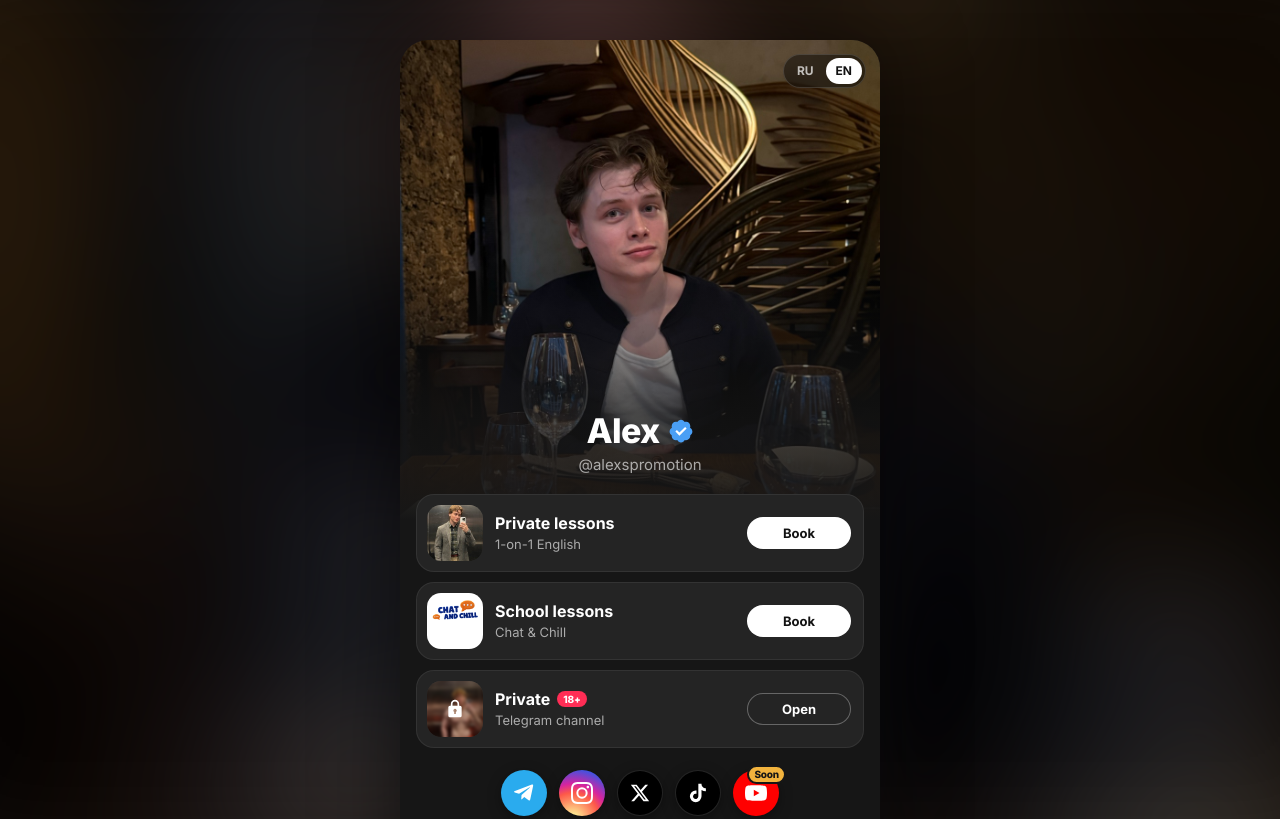
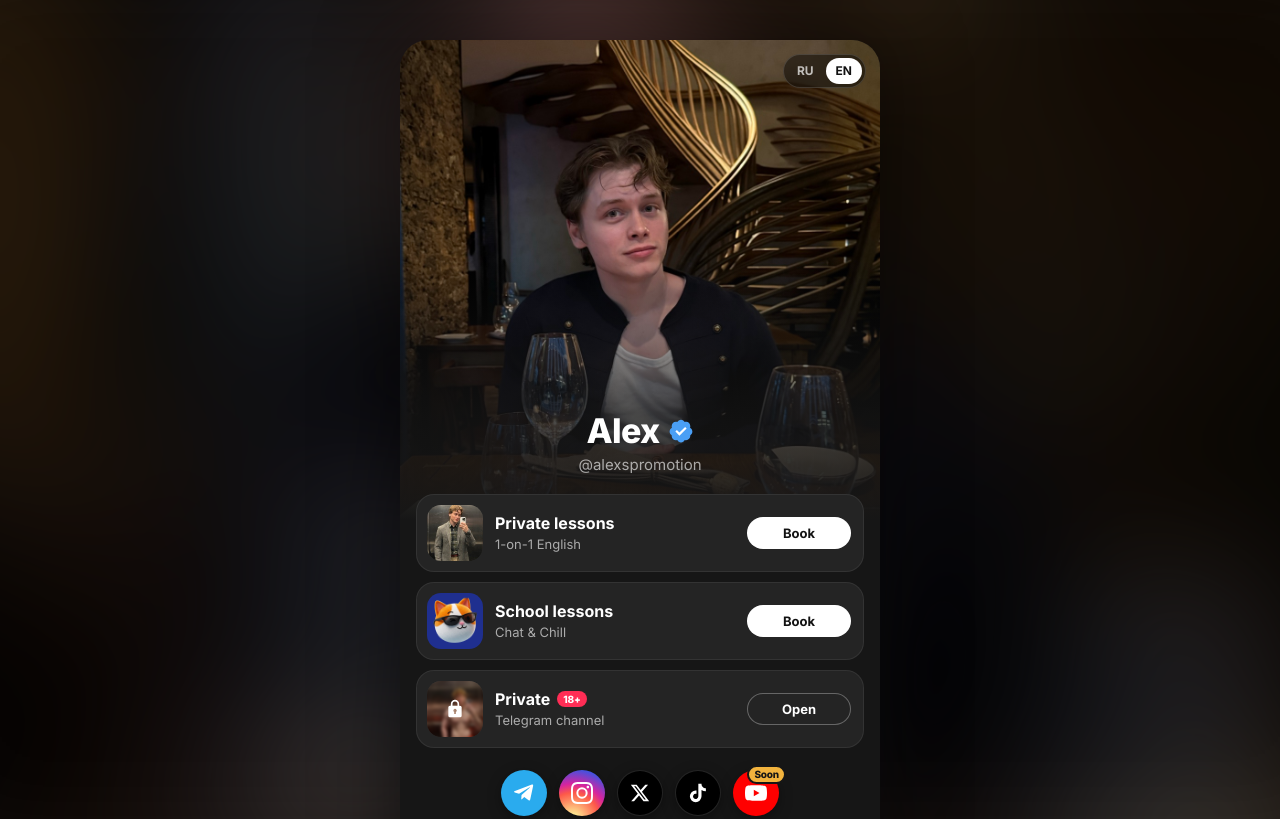
Before and after one commit to AnnKazanskaya/alexs-card, a plain HTML site: page index.html in a window 1280 px wide. Shown: the top 819 px of the page. Drawn offline with Linux system fonts and the light colour scheme.

Commit message:
Визитка: иконка школы — кот на синем фоне вместо длинного логотипа
Co-Authored-By: Claude Opus 5.5 <noreply@anthropic.com>

```diff
--- a/index.html
+++ b/index.html
@@ -103,8 +103,8 @@
   .book:active{transform:scale(.985)}
   .book .th{width:56px; height:56px; border-radius:14px; overflow:hidden; flex:none; background:#333}
   .book .th img{width:100%; height:100%; object-fit:cover; object-position:50% 20%; display:block}
-  .book .th.school{background:#fff}
-  .book .th.school img{object-fit:contain; padding:0 3px}
+  .book .th.school{background:#1f2f8f}
+  .book .th.school img{object-fit:cover; padding:2px}
   .book .t{flex:1; min-width:0}
   .book .t b{display:block; font-size:16px; font-weight:700; white-space:nowrap; overflow:hidden; text-overflow:ellipsis}
   .book .t span{display:block; font-size:13px; color:var(--muted); margin-top:3px; line-height:1.3}
@@ -224,7 +224,7 @@
       <span class="go" data-i18n="book">Записаться</span>
     </a>
     <a class="book" href="https://chill.education/" target="_blank" rel="noopener">
-      <span class="th school"><img src="img/chill-logo.png" alt="Chat &amp; Chill"></span>
+      <span class="th school"><img src="img/chill-cat.webp" alt="Chat &amp; Chill"></span>
       <span class="t"><b data-i18n="school">Уроки в школе</b><span>Chat &amp; Chill</span></span>
       <span class="go" data-i18n="book">Записаться</span>
     </a>
```
Also changed, not shown: img/chill-cat.webp (added).
